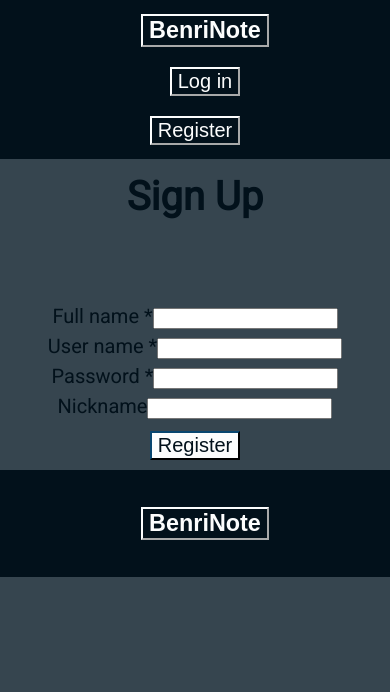
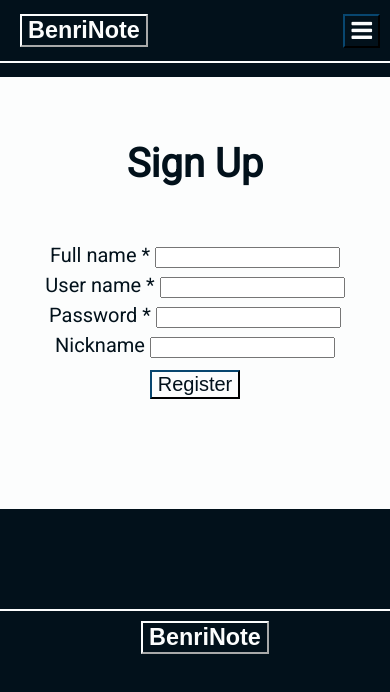
Before and after one commit to levipaulk/benrinote-app, a React (Create React App) app: page /register in a window 390 px wide. Shown: the top 692 px of the page. Built offline with nearby package versions, Linux system fonts and the light colour scheme; no server answers.

Commit message:
restyled a bit

```diff
--- a/public/index.html
+++ b/public/index.html
@@ -4,6 +4,7 @@
     <meta charset="utf-8" />
     <meta name="msapplication-TileColor" content="#da532c">
     <link href="https://fonts.googleapis.com/css?family=Coming+Soon|Roboto&display=swap" rel="stylesheet">
+    <link rel="stylesheet" href="https://cdnjs.cloudflare.com/ajax/libs/font-awesome/4.7.0/css/font-awesome.min.css">
     <meta name="viewport" content="width=device-width, initial-scale=1" />
     <!-- <link rel="apple-touch-icon" sizes="180x180" href="%PUBLIC_URL%/apple-touch-icon.png">
     <link rel="icon" type="image/png" href="%PUBLIC_URL%/favicon-32x32.png" sizes="32x32">
--- a/src/Components/App/App.css
+++ b/src/Components/App/App.css
@@ -14,7 +14,7 @@ body {
   font-family: 'Roboto', sans-serif;
   font-size: 20px;
   color: var(--darkblue);
-  background-color: var(--charcoal);
+  background-color: var(--darkblue);
   text-align: center;
   line-height: 1.5;
 }
@@ -24,7 +24,9 @@ body {
 }
 
 .App_main {
-  background-color: var(--charcoal);
+  background-color: var(--darkblue);
+  margin-bottom: 100px;
+  z-index: 6;
 }
 
 button {
@@ -35,8 +37,12 @@ button {
   color: var(--darkblue)
 }
 
+button:disabled{
+  opacity: 0.3;
+}
+
 .nav-container {
-  background-color: #36454F;
+  background-color: var(--darkblue);
 }
 
 .App {
@@ -45,7 +51,7 @@ button {
   display: flex;
   flex-direction: column;
   justify-content: center;
-  background-color: var(--white);
+  background-color: var(--darkblue);
 }
 
 .img-cover {
@@ -92,12 +98,36 @@ nav {
   left: 0;
   right: 0;
   z-index: 10;
+  border-bottom: 2px solid var(--white);
 }
 
+footer {
+  position: sticky;
+  bottom: 0;
+  left: 0;
+  right: 0;
+  z-index: 5;
+  padding-top: 10px;
+  border-top: 2px solid var(--white);
+  /* margin-top: 30px; */
+}
 
+h3 {
+  color: var(--darkblue);
+}
+
+.footer-link{
+  margin: 0px;
+}
+
+.footer-buttons{
+  margin: 0px;
+}
 
 header {
   padding: 12% 0;
+  padding-top: 30px;
+  color: var(--white);
 }
 
 section {
@@ -113,6 +143,12 @@ section {
 
 section:nth-child(even) {
   background-color: rgb(245, 245, 245);
+}
+
+.section-content-wrapper {
+  padding-left: 4vw;
+  padding-right: 4vw;
+  text-align: left;
 }
 
 .main-nav-elements {
@@ -189,6 +225,7 @@ textarea {
 .nav-buttons-home {
   margin-top: 0px;
   margin-bottom: 0px;
+  color: var(--white);
 }
 
 nav.Header {
@@ -219,16 +256,19 @@ nav.Header {
 }
 
 .landing-title {
-  color: var(--darkblue)
+  color: var(--darkblue);
+  background-color: var(--darkblue);
+  margin: 0;
 }
 
 .landing-header {
   z-index: 2;
-  width: 60%;
-  margin: 0 auto;
+  /* width: 60%; */
+  /* margin: 0 auto; */
   margin-bottom: 5px;
   padding: 5px;
   text-align: center;
+  /* font-size: 4vw; */
 }
 
 .landing-title-wrapper {
@@ -267,7 +307,39 @@ nav.Header {
   margin-bottom: 20px;
 }
 
-@media only screen and (max-width: 660px) {
+.RegistrationForm label, .LoginForm label {
+  margin-right: 5px;
+  color: var(--darkblue);
+}
+
+.login-wrapper, .signup-wrapper {
+  background-color: var(--white);
+  padding-bottom: 100px;
+}
+
+.login-wrapper h1, .signup-wrapper h1 {
+  color: var(--darkblue);
+  margin-bottom: 0;
+}
+
+.red {
+  color: red;
+}
+
+.hamburger-wrapper {
+  display: none;
+  /* padding: 10px; */
+  justify-content: right;
+  /* line-height: 0; */
+  font-size: 24px;
+  background-color: var(--darkblue);
+  border-color: var(--darkblue);
+  color: var(--white);
+  position: absolute;
+  right: 0px;
+}
+
+@media only screen and (max-width: 700px) {
   /* .col-1, .nav-col {
     flex: 0 0 100%;
     flex-direction: column;
@@ -276,4 +348,36 @@ nav.Header {
   nav.Header {
     flex-direction: column;
   }
+  .nav-col {
+    margin-left: 0;
+    display: inline-block;
+  }
+  .nav-links{
+    justify-content: left;
+    width: 100%;
+  }
+  .nav-buttons{
+    /* position: absolute;
+    left: 0px; */
+    /* margin-right: 100px; */
+    float: left;
+  }
+  .hamburger-wrapper {
+    display: inline-block;
+    text-align: right;
+    /* width: 30%; */
+  }
+  .nav-a {
+    float: left;
+    justify-content: left;
+    width: 100%;
+    padding: 0;
+    margin-left: 15px;
+    margin-bottom: 6px;
+    border-left: 2px solid var(--white);
+    border-left: 90%;
+  }
+  .nav-hide {
+    display: none;
+  }
 }
--- a/src/Components/Footer/Footer.js
+++ b/src/Components/Footer/Footer.js
@@ -5,10 +5,10 @@ export default class Footer extends Component {
 
   render() {
     return <>
-      <footer className='footer' role='navigation'>
-        <h3 className={'nav-links'}>
+      <footer className='footer'>
+        <h3 className={'nav-links footer-link'}>
           <Link to='/'>
-            <button className='nav-buttons'><h3 className='nav-buttons-home'>BenriNote</h3></button>
+            <button className='nav-buttons footer-buttons'><h3 className='nav-buttons-home'>BenriNote</h3></button>
           </Link>
         </h3>
       </footer>
--- a/src/Components/Header/Header.js
+++ b/src/Components/Header/Header.js
@@ -5,6 +5,10 @@ import IdleService from '../../services/idle-service'
 // import './Header.css'
 
 export default class Header extends Component {
+  state={
+    active: true,
+  }
+
   componentDidMount() {
     if(TokenService.hasAuthToken()) this.props.getUserPub()
   }
@@ -16,22 +20,32 @@ export default class Header extends Component {
     this.props.clearUser()
   }
 
+  toggleActive = () => {
+    this.setState({ active: !this.state.active })
+  }
+
   renderLogoutLink() {
     return (
       <>
+        <div className='nav-col'>
           <Link
-          to='/publications' className='nav-links nav-col nav-a'>
+            to='/publications' className={`nav-links nav-col nav-a ${this.state.active ? 'nav-hide': null}`}>
             <button className='nav-buttons'>Publications</button>
           </Link>
+        </div>
+        <div className='nav-col'>
           <Link
-          to='/dashboard' className='nav-links nav-col nav-a'>
+            to='/dashboard' className={`nav-links nav-col nav-a ${this.state.active ? 'nav-hide': null}`}>
             <button className='nav-buttons'>My Dashboard</button>
           </Link>
+        </div>
+        <div className='nav-col'>
           <Link
             onClick={this.handleLogoutClick}
-          to='/' className='nav-links nav-col nav-a'>
+            to='/' className={`nav-links nav-col nav-a ${this.state.active ? 'nav-hide': null}`}>
             <button className='nav-buttons'>Logout</button>
           </Link>
+        </div>
       </>
     )
   }
@@ -39,14 +53,18 @@ export default class Header extends Component {
   renderLoginLink() {
     return (
       <>
+        <div className='nav-col'>
           <Link
-          to='/login' className='nav-links nav-col nav-a'>
+            to='/login' className={`nav-links nav-col nav-a ${this.state.active ? 'nav-hide': null}`}>
             <button className='nav-buttons'>Log in</button>
           </Link>
+        </div>
+        <div className='nav-col'>
           <Link
-          to='/register' className=' nav-linksnav-col nav-a'>
+            to='/register' className={`nav-links nav-col nav-a ${this.state.active ? 'nav-hide': null}`}>
             <button className='nav-buttons'>Register</button>
           </Link>
+        </div>
       </>
     )
   }
@@ -54,9 +72,14 @@ export default class Header extends Component {
   render() {
     return <>
       <nav className='Header' role='navigation'>
-        <Link to='/' className={'nav-links nav-col'}>
-          <button className='nav-buttons'><h3 className='nav-buttons-home'>BenriNote</h3></button>
+        <div className='nav-col'>
+          <Link to='/' className={'nav-links nav-links-main'}>
+            <button className='nav-buttons nav-buttons-home-wrapper'><h3 className='nav-buttons-home'>BenriNote</h3></button>
           </Link>
+          <button className='hamburger-wrapper' onClick={()=> this.toggleActive()}>
+            <i className="fa fa-bars hamburger"></i>
+          </button>
+        </div>
         {TokenService.hasAuthToken()
           ? this.renderLogoutLink()
           : this.renderLoginLink()}
--- a/src/Routes/Dashboard/Dashboard.js
+++ b/src/Routes/Dashboard/Dashboard.js
@@ -29,7 +29,7 @@ class Dashboard extends Component {
     })
     return (
       <div className='dashboard-wrapper'>
-        <header role='banner'>
+        <header>
           <h1>{user.nickname ? `${user.nickname}'s Dashboard` : `${user.user_name}'s Dashboard`}</h1>
         </header>
         {publicationList}
--- a/src/Routes/Landing/Landing.css
+++ b/src/Routes/Landing/Landing.css
@@ -15,6 +15,7 @@
   justify-content: center; */
   z-index: 1;
   height: 500px;
+  padding:0px;
 }
 .hero-text {
   /* background-color: rgba(37, 28, 29, 0.8); */
@@ -26,7 +27,9 @@
   width: 60%;
   margin: 0 auto;
   padding: 20px;
+  padding-top: 80px;
   text-align: center;
+  /* vertical-align: center; */
 }
 .hero-text h1::after {
   border-bottom: 1px solid var(--white);
@@ -45,6 +48,7 @@
 }
 .landing-header-h2 {
   margin: 0px;
+  color: var(--white);
 }
 .hero-sub {
   font-weight: 100;
@@ -52,7 +56,7 @@
 }
 
 .landing-wrapper {
-  background-color: var(--charcoal);
+  background-color: var(--darkblue);
 }
 
 .title-wrapper {
--- a/src/Routes/Landing/Landing.js
+++ b/src/Routes/Landing/Landing.js
@@ -78,7 +78,7 @@ class Landing extends Component {
     })
     return (
       <div className='landing-wrapper'>
-        <header role='banner' className={'hero-image'}>
+        <header className={'hero-image'}>
           <div className={'hero-text'}>
             <h1>BenriNote</h1>
             <h2>Spend less time searching and more time learning</h2>
--- a/src/Routes/ListOfPublications/ListOfPublications.js
+++ b/src/Routes/ListOfPublications/ListOfPublications.js
@@ -46,7 +46,7 @@ class ListOfPublications extends Component {
     })
     return (
       <>
-        <header role='banner'>
+        <header>
           <h1>Publications</h1>
         </header>
         {publications}
--- a/src/Routes/LoginPage/LoginPage.js
+++ b/src/Routes/LoginPage/LoginPage.js
@@ -19,7 +19,7 @@ class LoginPage extends Component {
   render() {
     return (
       <div className='login-wrapper'>
-        <header role='banner'>
+        <header>
           <h1>Login</h1>
         </header>
         <LoginForm
--- a/src/Routes/Publication/Publication.js
+++ b/src/Routes/Publication/Publication.js
@@ -73,7 +73,7 @@ class Publication extends React.Component {
     })
     return (
       <div className='landing-wrapper'>
-        <header role='banner'>
+        <header>
           <h1>{this.props.activePub.title}</h1>
           <img src={this.props.activePub.cover} alt={`${this.props.activePub.title}'s Cover`}/>
           <div>{this.props.activePub.authors}</div>
--- a/src/Routes/SignUpPage/SignUpPage.js
+++ b/src/Routes/SignUpPage/SignUpPage.js
@@ -17,7 +17,7 @@ class SignUpPage extends Component {
   render() {
     return (
       <div className='signup-wrapper'>
-        <header role='banner'>
+        <header>
           <h1>Sign Up</h1>
         </header>
         <SignUpForm
```
Also changed, not shown: src/Routes/CompiledNotes/CompiledNotes.js (+8 -4 lines). Lines whose indentation alone changed are shown as unchanged.
